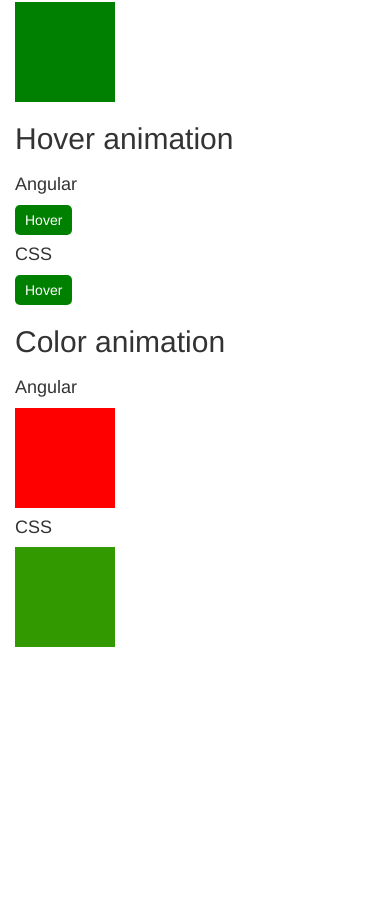
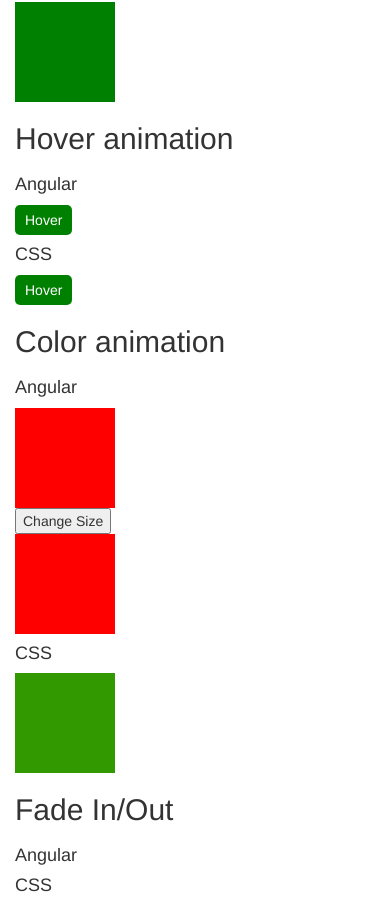
Before and after one commit to mahdouglass/animations-demo, an Angular app: page / in a window 390 px wide. Shown: the part 405-1311 px from the top of the page. Before the commit the page ends 1052 px from the top, so only its background shows below. Built offline with nearby package versions, Linux system fonts and the light colour scheme.

Commit message:
Set up fade in and out component.

```diff
--- a/src/app/app.component.html
+++ b/src/app/app.component.html
@@ -3,4 +3,5 @@
   <app-change-size-animation></app-change-size-animation>
   <app-hover-animation-demo></app-hover-animation-demo>
   <app-color-animation-demo></app-color-animation-demo>
+  <app-fade-animation></app-fade-animation>
 </div>
--- a/src/app/app.module.ts
+++ b/src/app/app.module.ts
@@ -6,13 +6,15 @@ import { AppComponent } from './app.component';
 import { ChangeSizeAnimationComponent } from './change-size-animation/change-size-animation.component';
 import { HoverAnimationDemoComponent } from './hover-animation-demo/hover-animation-demo.component';
 import { ColorAnimationDemoComponent } from './color-animation-demo/color-animation-demo.component';
+import { FadeAnimationComponent } from './fade-animation/fade-animation.component';
 
 @NgModule({
   declarations: [
     AppComponent,
     ChangeSizeAnimationComponent,
     HoverAnimationDemoComponent,
-    ColorAnimationDemoComponent
+    ColorAnimationDemoComponent,
+    FadeAnimationComponent
   ],
   imports: [
     BrowserModule,
--- a/src/app/color-animation-demo/color-animation-demo.component.html
+++ b/src/app/color-animation-demo/color-animation-demo.component.html
@@ -3,6 +3,8 @@
   <div class="col-md-6">
     <h4>Angular</h4>
     <div @rainbowColorChange></div>
+    <button (click)="changeState()">Change Size</button>
+    <div [@rainbowColorChange]=currentState></div>
   </div>
   <div class="col-md-6">
     <h4>CSS</h4>
--- a/src/app/color-animation-demo/color-animation-demo.component.ts
+++ b/src/app/color-animation-demo/color-animation-demo.component.ts
@@ -1,5 +1,5 @@
 import { Component, OnInit } from '@angular/core';
-import { trigger, state, style, animate, transition } from '@angular/animations';
+import { trigger, state, style, animate, transition, stagger, query } from '@angular/animations';
 
 @Component({
   selector: 'app-color-animation-demo',
@@ -7,36 +7,51 @@ import { trigger, state, style, animate, transition } from '@angular/animations'
   styleUrls: ['./color-animation-demo.component.css'],
   animations: [
     trigger('rainbowColorChange', [
-      transition(':enter', [
-        style({ backgroundColor: 'red'}),
-        animate('3s', style({ backgroundColor: 'purple' })
-        )]),
-        transition(':leave', [
-          animate('3s', style({ backgroundColor: 'red'}))
-        ])
-      // state('0', style ({
-      //   backgroundColor: 'red'
-      // })),
-      // state('20', style ({
-      //   backgroundColor: 'orange'
-      // })),
-      // state('40', style ({
-      //   backgroundColor: 'yellow'
-      // })),
-      // state('60', style ({
-      //   backgroundColor: 'green'
-      // })),
-      // state('80', style ({
-      //   backgroundColor: 'blue'
-      // })),
-      // state('100', style ({
-      //   backgroundColor: 'purple'
-      // }))
+      // transition(':enter', [
+      //   style({ backgroundColor: 'red'}),
+      //   animate('3s', style({ backgroundColor: 'purple' })
+      //   )]),
+      state('0', style ({
+        backgroundColor: 'red'
+      })),
+      state('20', style ({
+        backgroundColor: 'orange'
+      })),
+      state('40', style ({
+        backgroundColor: 'yellow'
+      })),
+      state('60', style ({
+        backgroundColor: 'green'
+      })),
+      state('80', style ({
+        backgroundColor: 'blue'
+      })),
+      state('100', style ({
+        backgroundColor: 'purple'
+      })),
+      transition('0=>20', animate('300ms')),
+      transition('20=>40', animate('300ms')),
+      // transition(':enter', [
+      //   query('*', [
+      //     style({ backgroundColor: 'red'}),
+      //     stagger(100, [
+      //       style({ backgroundColor: 'orange'}),
+      //       animate('200ms')
+      //     ]),
+      //     stagger(100, [
+      //       style({ backgroundColor: 'purple'}),
+      //       animate('200ms')
+      //     ])
+      //   ])
+      // ])
     ]),
   ]
 })
 export class ColorAnimationDemoComponent {
+  currentState = '0';
 
-  constructor() { }
+  changeState() {
+    this.currentState = this.currentState === '0' ? '20' : '0';
+  }
 
 }
--- /dev/null
+++ b/src/app/fade-animation/fade-animation.component.html
@@ -0,0 +1,9 @@
+<h2>Fade In/Out</h2>
+<div class="row">
+  <div class="col-md-6">
+    <h4>Angular</h4>
+  </div>
+  <div class="col-md-6">
+    <h4>CSS</h4>
+  </div>
+</div>
--- /dev/null
+++ b/src/app/fade-animation/fade-animation.component.ts
@@ -0,0 +1,15 @@
+import { Component, OnInit } from '@angular/core';
+
+@Component({
+  selector: 'app-fade-animation',
+  templateUrl: './fade-animation.component.html',
+  styleUrls: ['./fade-animation.component.css']
+})
+export class FadeAnimationComponent implements OnInit {
+
+  constructor() { }
+
+  ngOnInit() {
+  }
+
+}
```
Also changed, not shown: src/app/fade-animation/fade-animation.component.css (added), 1 other file (tests, documents, lock files or other folders).
